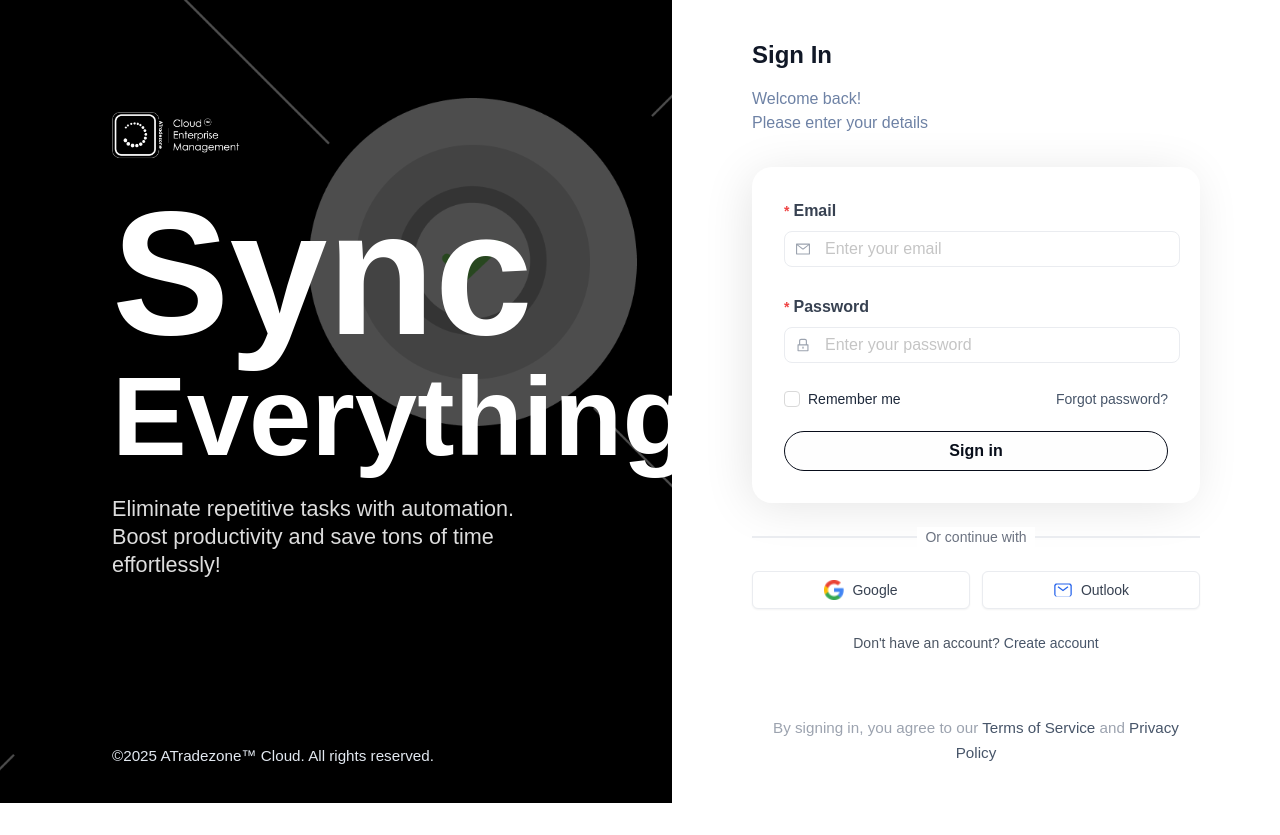
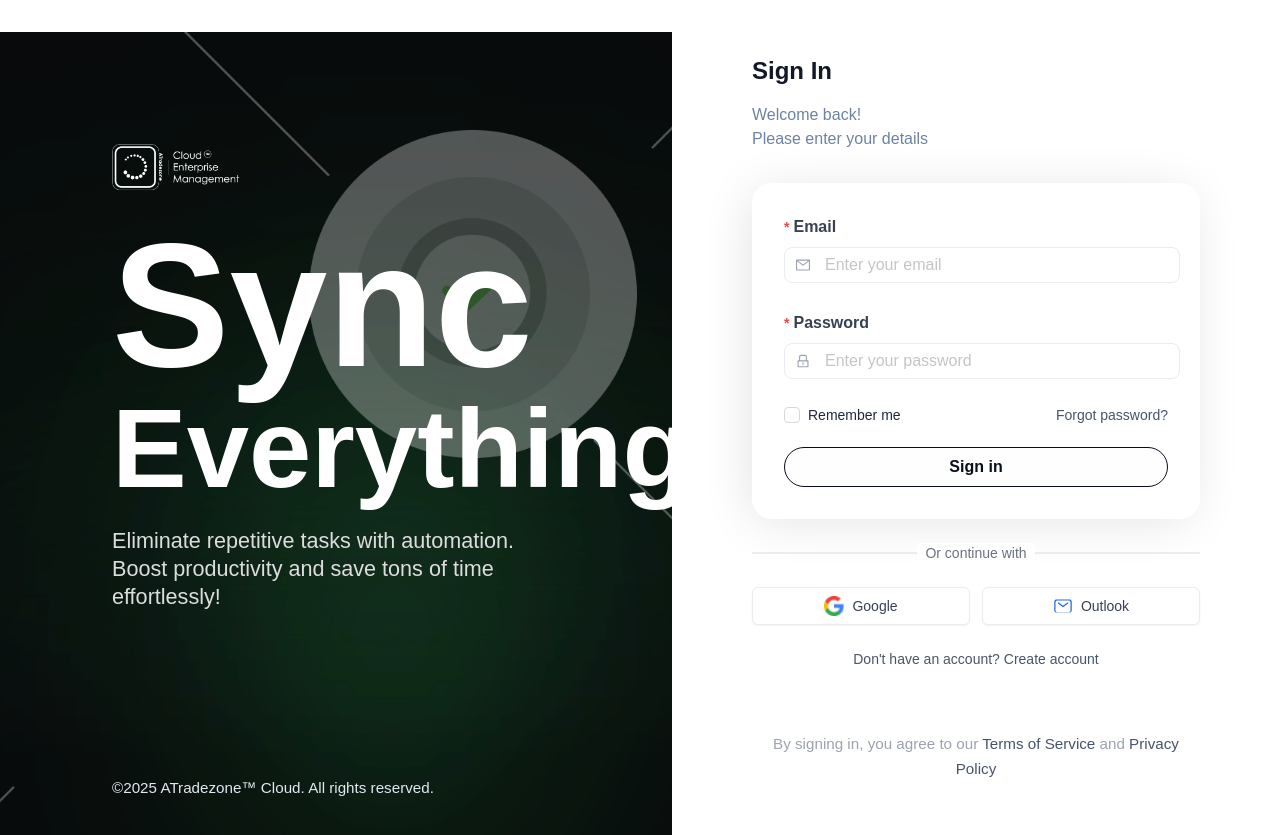
Before and after one commit to ATradezone/atradezone-frontend, a Next.js app: page /auth/login in a window 1280 px wide. Before the commit the page ends 803 px from the top, so only its background shows below. Built offline with nearby package versions, Linux system fonts and the light colour scheme; a web font is replaced by a local one; what @ant-design/nextjs-registry would draw is missing.

Commit message:
Update authentication pages to fit screen height and improve branding image display

```diff
--- a/src/app/auth/components/AuthBranding.tsx
+++ b/src/app/auth/components/AuthBranding.tsx
@@ -2,21 +2,25 @@
 
 const AuthBranding = () => {
   return (
-    <div className="hidden md:flex md:w-full lg:w-1/2 md:h-48 lg:h-auto flex-col justify-between p-4 sm:p-6 md:p-8 lg:p-28 text-white relative overflow-hidden">
+    <div className="hidden md:flex md:w-full lg:w-1/2 md:h-48 lg:h-auto flex-col justify-between p-4 sm:p-6 md:p-8 lg:p-28 text-white relative overflow-hidden mt-8" style={{ marginTop: '2rem' }}>
       {/* Background Image */}
       <div
-        className="absolute inset-0 bg-cover bg-center bg-no-repeat"
+        className="absolute inset-0 bg-cover bg-center bg-no-repeat min-h-screen"
         style={{
-          ///backgroundImage: 'url(/images/auth-bg.png)',
-          backgroundColor: '#000000',
+          backgroundImage: 'url(/images/auth-bg.png)',
+          minHeight: '100vh',
+          //backgroundColor: '#000000',
         }}
       ></div>
 
+
+
       {/* Background overlay image */}
       <div
-        className="absolute inset-0 bg-no-repeat bg-cover bg-center opacity-30"
+        className="absolute inset-0 bg-no-repeat bg-cover bg-center opacity-30 min-h-screen"
         style={{
-          backgroundImage: 'url(/images/background-image-with-line-scaled.png)'
+          backgroundImage: 'url(/images/background-image-with-line-scaled.png)',
+          minHeight: '100vh'
         }}
       ></div>
 
--- a/src/app/auth/login/page.tsx
+++ b/src/app/auth/login/page.tsx
@@ -60,7 +60,7 @@ const LoginPage: React.FC = () => {
         {/* Left Side - Branding & Sign Up CTA */}
         <AuthBranding />
         {/* Right Side - Clean Login Form */}
-        <div className="w-full lg:w-1/2 flex flex-col justify-center px-4 sm:px-6 md:px-8 lg:px-20 bg-white min-h-screen lg:min-h-0">
+        <div className="w-full lg:w-1/2 flex flex-col justify-center px-4 sm:px-6 md:px-8 lg:px-20 bg-white min-h-screen lg:min-h-screen">
           <div className="w-full max-w-md mx-auto">
             {/* Mobile Logo */}
             <div className="md:hidden text-center mb-6 sm:mb-8">
@@ -97,7 +97,7 @@ const LoginPage: React.FC = () => {
       {/* Left Side - Branding & Sign Up CTA */}
       <AuthBranding />
       {/* Right Side - Clean Login Form */}
-      <div className="w-full lg:w-1/2 flex flex-col justify-center px-4 sm:px-6 md:px-8 lg:px-20 bg-white min-h-screen lg:min-h-0">
+      <div className="w-full lg:w-1/2 flex flex-col justify-center px-4 sm:px-6 md:px-8 lg:px-20 bg-white min-h-screen lg:min-h-screen">
         <div className="w-full max-w-md mx-auto">
           {/* Mobile Logo */}
           <div className="md:hidden text-center mb-6 sm:mb-8">
--- a/src/app/auth/register/page.tsx
+++ b/src/app/auth/register/page.tsx
@@ -61,7 +61,7 @@ export default function Register() {
         <AuthBranding />
 
         {/* Right Side - Clean Registration Form */}
-        <div className="w-full lg:w-1/2 flex flex-col justify-center px-4 sm:px-6 md:px-8 lg:px-20 bg-white min-h-screen lg:min-h-0">
+        <div className="w-full lg:w-1/2 flex flex-col justify-center px-4 sm:px-6 md:px-8 lg:px-20 bg-white min-h-screen lg:min-h-screen">
           <div className="w-full max-w-md mx-auto">
             {/* Mobile Logo */}
             <div className="md:hidden text-center mb-6 sm:mb-8">
@@ -99,7 +99,7 @@ export default function Register() {
       <AuthBranding />
 
       {/* Right Side - Clean Registration Form */}
-      <div className="w-full lg:w-1/2 flex flex-col justify-center px-4 sm:px-6 md:px-8 lg:px-20 bg-white min-h-screen lg:min-h-0">
+      <div className="w-full lg:w-1/2 flex flex-col justify-center px-4 sm:px-6 md:px-8 lg:px-20 bg-white min-h-screen lg:min-h-screen">
         <div className="w-full max-w-md mx-auto">
           {/* Mobile Logo */}
           <div className="md:hidden text-center mb-6 sm:mb-8">
--- a/src/app/auth/reset-password/page.tsx
+++ b/src/app/auth/reset-password/page.tsx
@@ -65,7 +65,7 @@ export default function ResetPassword() {
         {/* Left Side - Branding & Sign Up CTA */}
         <AuthBranding />
         {/* Right Side - Password Reset Form */}
-        <div className="w-full lg:w-1/2 flex flex-col justify-center px-4 sm:px-6 md:px-8 lg:px-20 bg-white min-h-screen lg:min-h-0">
+        <div className="w-full lg:w-1/2 flex flex-col justify-center px-4 sm:px-6 md:px-8 lg:px-20 bg-white min-h-screen lg:min-h-screen">
           <div className="w-full max-w-md mx-auto">
             {/* Mobile Logo */}
             <div className="md:hidden text-center mb-6 sm:mb-8">
@@ -102,7 +102,7 @@ export default function ResetPassword() {
       {/* Left Side - Branding & Sign Up CTA */}
       <AuthBranding />
       {/* Right Side - Password Reset Form */}
-      <div className="w-full lg:w-1/2 flex flex-col justify-center px-4 sm:px-6 md:px-8 lg:px-20 bg-white min-h-screen lg:min-h-0">
+      <div className="w-full lg:w-1/2 flex flex-col justify-center px-4 sm:px-6 md:px-8 lg:px-20 bg-white min-h-screen lg:min-h-screen">
         <div className="w-full max-w-md mx-auto">
           {/* Mobile Logo */}
           <div className="md:hidden text-center mb-6 sm:mb-8">
```
Also changed, not shown: public/images/auth-bg.png.
